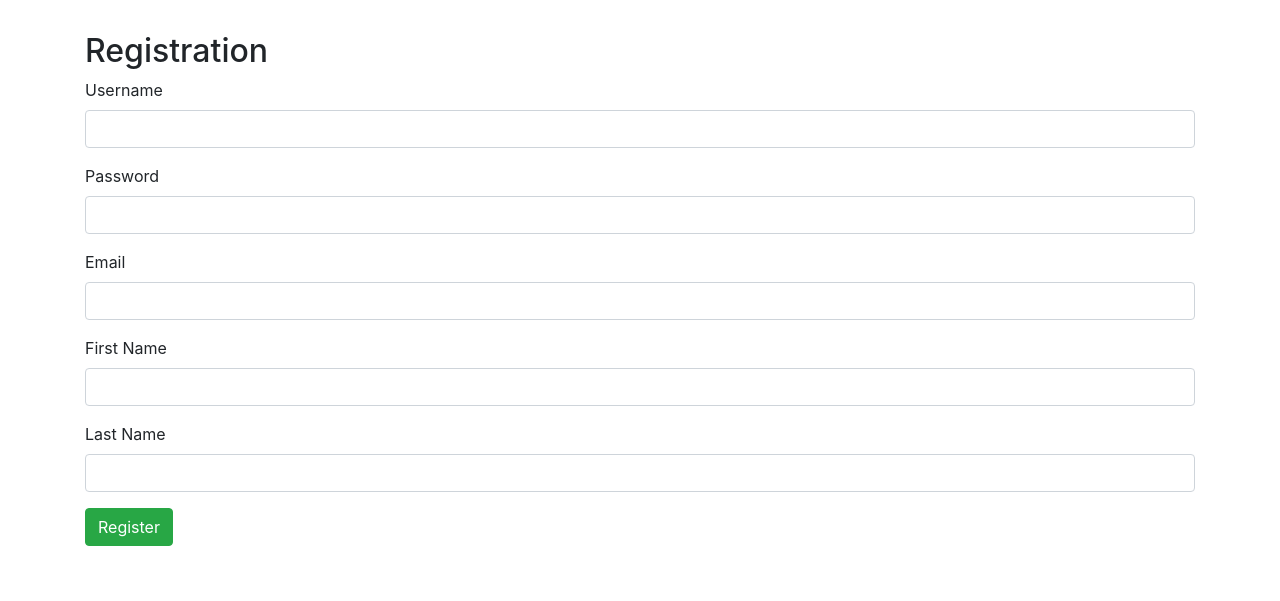
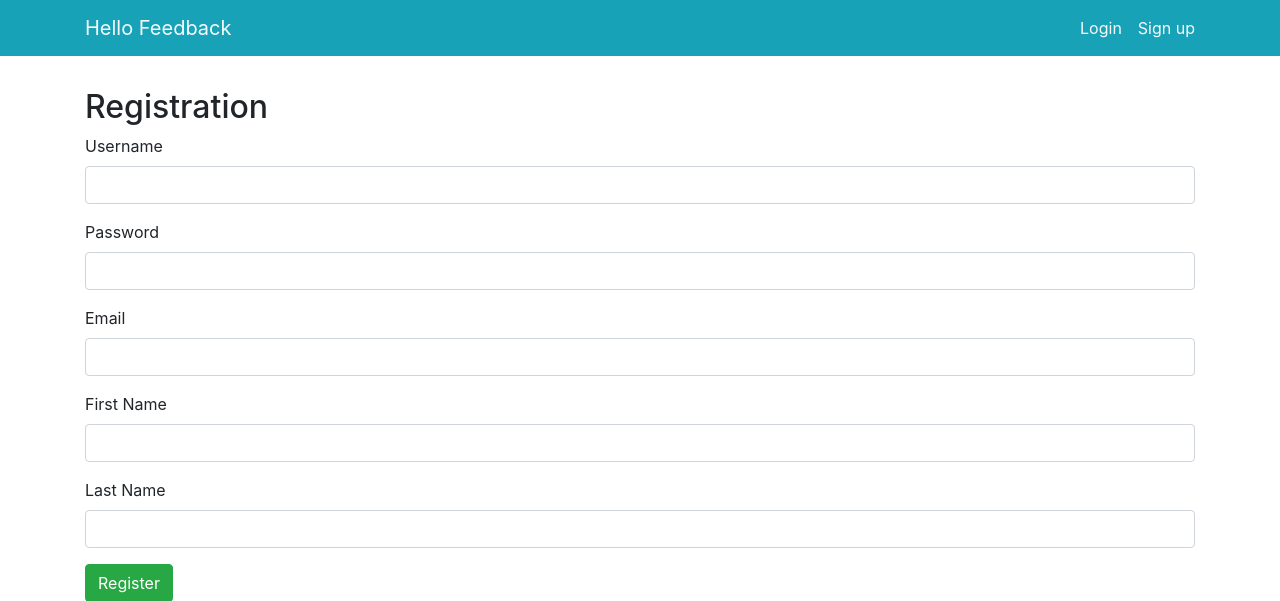
Before and after one commit to jooahseo/feedback_flask, a Flask app: page /register in a window 1280 px wide. Shown: the top 601 px of the page. Run offline with Flask 2, Linux system fonts and the light colour scheme; some libraries are stand-ins or nearby versions.

Commit message:
add nav bar / restrict the access from login & register to already logged in user

```diff
--- a/app.py
+++ b/app.py
@@ -20,6 +20,10 @@ def home():
 
 @app.route('/register', methods=["GET","POST"])
 def register():
+    if "username" in session:
+        username = session['username']
+        flash('You are already registered.', 'info')
+        return redirect(f'/users/{username}')
     form = UserForm()
     if form.validate_on_submit():
         username = form.username.data
@@ -63,10 +67,14 @@ def delete_user(username):
     db.session.delete(user)
     db.session.commit()
     flash('Deleted a user','info')
-    return redirect('/register')
+    return redirect('/')
 
 @app.route('/login', methods=["GET","POST"])
 def login():
+    if "username" in session:
+        username = session['username']
+        flash('You are already logged in.', 'info')
+        return redirect(f'/users/{username}')
     form = LoginForm()
     if form.validate_on_submit():
         username = form.username.data
--- a/models.py
+++ b/models.py
@@ -37,7 +37,6 @@ class User(db.Model):
     @classmethod
     def authenticate(cls,username,pwd):
         """Validate that user exists & password is correct.
-
         Return user if valid; else return False.
         """
         u = User.query.filter_by(username=username).first()
--- a/templates/base.html
+++ b/templates/base.html
@@ -9,6 +9,28 @@
     <title>{%block title%}{% endblock %}</title>
 </head>
 <body>
+    <nav class="navbar navbar-light bg-info justify-content-between ">
+        <div class="container">
+          <a href="/" class="navbar-brand text-light">Hello Feedback</a>
+          <ul class="nav navbar-nav flex-row float-right">
+            {% if session['username'] %}
+            <li class="nav-item">
+                <u><a class="nav-link pr-3 text-light " href="/users/{{session['username']}}">{{session['username']}}</a></u>
+              </li>
+            <li class="nav-item">
+              <a class="nav-link pr-3 text-light" href="/logout">Logout</a>
+            </li>
+            {% else %}
+            <li class="nav-item">
+              <a class="nav-link pr-3 text-light" href="/login">Login</a>
+            </li>
+            <li class="nav-item">
+              <a class="nav-link text-light" href="/register">Sign up</a>
+            </li>
+            {% endif %}
+          </ul>
+        </div>
+    </nav>
     <div class="container" style="margin-top: 2em">
         {% for category, msg in get_flashed_messages(with_categories=True) %}
         <div class="alert alert-{{category}}">{{ msg }}</div>
```
